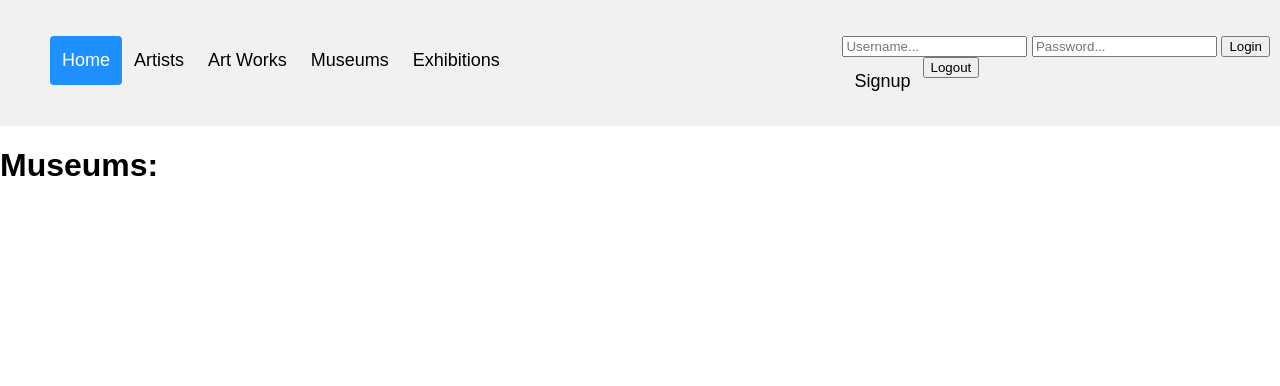
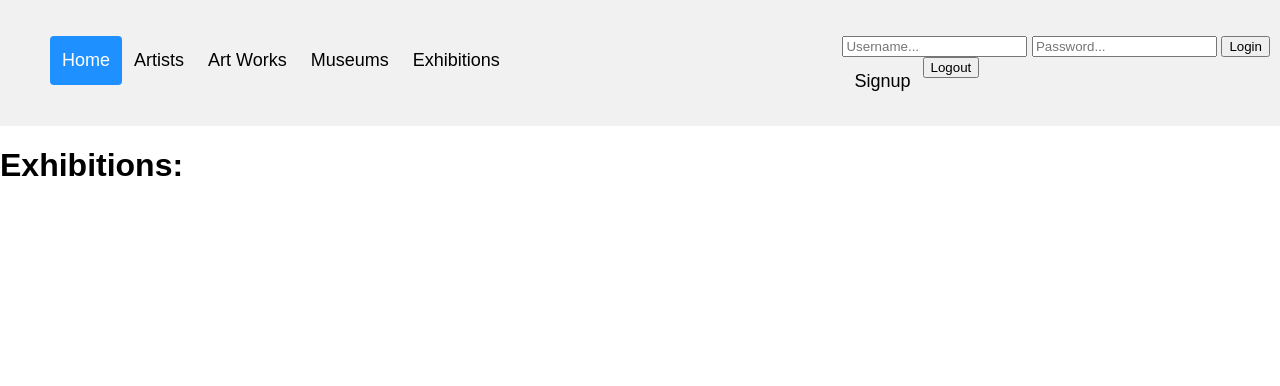
Before and after one commit to Janit11/Art-Gallery-Database, a PHP site: page /exhibition.php in a window 1280 px wide. Shown: the top 386 px of the page. Run offline with PHP 8.4, Linux system fonts and the light colour scheme; data that the repository does not hold is empty.

Commit message:
Changed exhibition page name to correct header

```diff
--- a/exhibition.php
+++ b/exhibition.php
@@ -8,7 +8,7 @@
 	<title></title>
 <head>
 <body>
-    <h1>Museums:</h1>
+    <h1>Exhibitions:</h1>
 	<?php
         $conn = OpenCon();
         $sql = "SELECT * FROM Exhibition_Held, Museum WHERE Exhibition_Held.mID = Museum.mID;";
```
